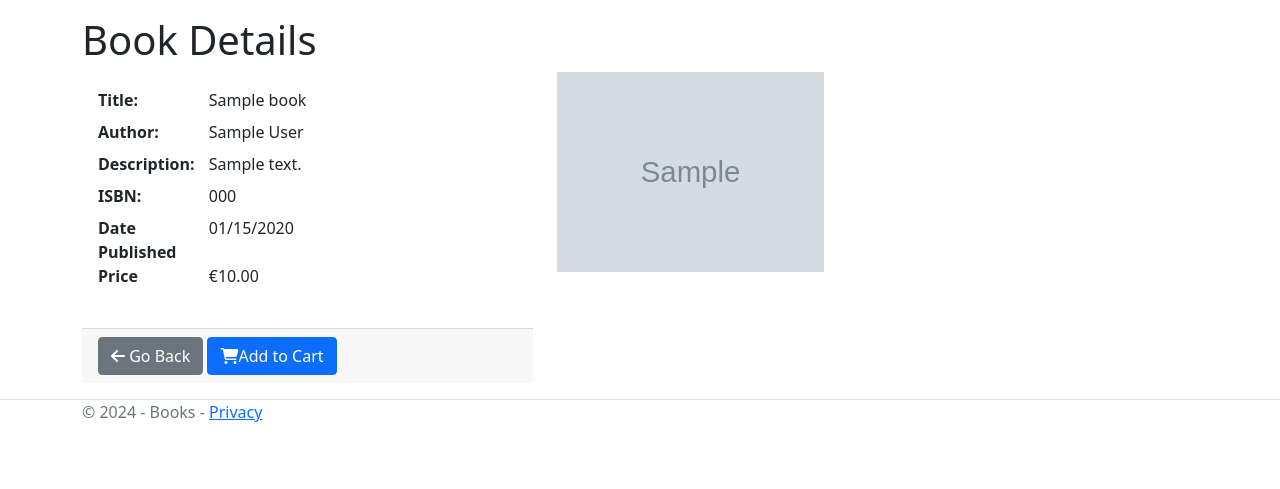
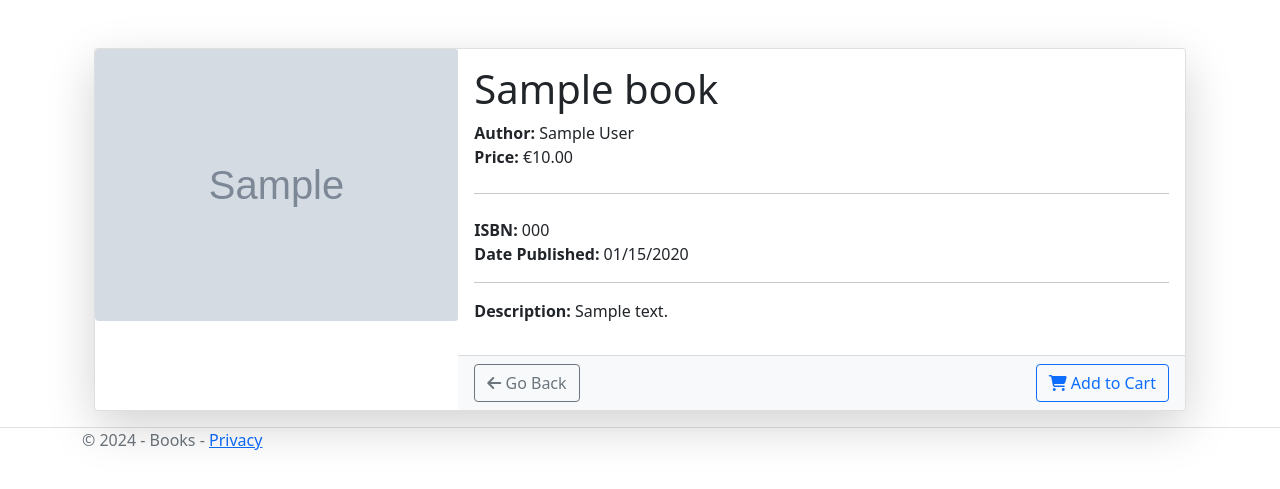
Before and after one commit to ArianaRexhepi/BookShop, an ASP.NET Core app: page /Store/Details/1 in a window 1280 px wide. Shown: the part 57-546 px from the top of the page. Run offline with ASP.NET Core 8, Linux system fonts and the light colour scheme; tables that the repository leaves empty hold one stand-in row (values such as "Sample post"); grey boxes marked "Sample" are stand-in pictures; the project's own start-up code is not run, and a stand-in starts its controllers and pages.

Commit message:
details desgin

```diff
--- a/Views/Store/Details.cshtml
+++ b/Views/Store/Details.cshtml
@@ -4,29 +4,18 @@
     ViewData["Title"] = "Details";
 }
 
-<h1>Book Details</h1>
-
-<div class="row">
-    <div class="col-5">
+<div class="container mt-5">
+    <div class="card shadow-lg">
+        <div class="row g-0">
+            <div class="col-md-4">
+                <img src="@Model.Image" class="card-img rounded-start" alt="Book Image">
+            </div>
+            <div class="col-md-8">
                 <div class="card-body">
-            <dl class="row">
-                <dt class="col-sm-3 text-right">Title:</dt>
-                <dd class="col-sm-9">@Html.DisplayFor(model => model.Title)</dd>
-
-                <dt class="col-sm-3 text-right">Author:</dt>
-                <dd class="col-sm-9">@Html.DisplayFor(model => model.Author)</dd>
-
-                <dt class="col-sm-3 text-right">Description:</dt>
-                <dd class="col-sm-9">@Html.DisplayFor(model => model.Description)</dd>
-
-                <dt class="col-sm-3 text-right">ISBN:</dt>
-                <dd class="col-sm-9">@Html.DisplayFor(model => model.ISBN)</dd>
-
-                <dt class="col-sm-3 text-right">Date Published</dt>
-                <dd class="col-sm-9">@Html.DisplayFor(model => model.DatePublished)</dd>
-
-                <dt class="col-sm-3 text-right">Price</dt>
-                <dd class="col-sm-9">
+                    <h1 class="card-title">@Model.Title</h1>
+                    <p class="card-text">
+                        <strong>Author:</strong> @Model.Author<br />
+                        <strong>Price:</strong>
                         @if (Model?.Price != null)
                         {
                             <span>@string.Format("€{0:N2}", Model.Price)</span>
@@ -35,19 +24,20 @@
                         {
                             <span>No price available</span>
                         }
-                </dd>
-            </dl>
+                    </p>
+                    <hr class="my-4">
+                    <p class="card-text">
+                        <strong>ISBN:</strong> @Model.ISBN<br />
+                        <strong>Date Published:</strong> @Model.DatePublished.ToShortDateString()<br />
+                        <hr/>
+                        <strong>Description:</strong> @Model.Description
+                    </p>
                 </div>
-        <div class="card-footer text-right">
-            <a asp-action="Index" class="btn btn-secondary"><i class="fa-solid fa-arrow-left"></i> Go Back</a>
-            <a asp-action="" asp-route-id="@Model.Id" class="btn btn-primary store-btn"><i class="fa-solid fa-cart-shopping"></i>Add to Cart</a>
-        </div>
-    </div>
-    <div class="col-4">
-    <dt class="col-sm-3 text-right"></dt>
-    <dd class="col-sm-9">
-        <img src="@Model.Image" class="w-100" />
-    </dd>
+                <div class="card-footer bg-light d-flex justify-content-between">
+                    <a asp-action="Index" class="btn btn-outline-secondary"><i class="fa-solid fa-arrow-left"></i> Go Back</a>
+                    <a asp-action="" asp-route-id="@Model.Id" class="btn btn-outline-primary store-btn"><i class="fa-solid fa-cart-shopping"></i> Add to Cart</a>
                 </div>
             </div>
         </div>
+    </div>
+</div>
--- a/Views/Store/Index.cshtml
+++ b/Views/Store/Index.cshtml
@@ -233,6 +233,7 @@
                 <img src="@book.Image" alt="Book Image">
                 <div class="card-body">
                     <h5 class="card-title">@book.Title</h5>
+                    <p class="card-test">By @book.Author</p>
                     <p class="card-text">Price: @string.Format("€{0:N2}", book.Price)</p>
                     <div class="card-actions">
                         <a asp-controller="" asp-action="" asp-route-id="@book.Id" class="btn btn-primary">
```
Also changed, not shown: 6 other files. Lines whose indentation alone changed are shown as unchanged.
